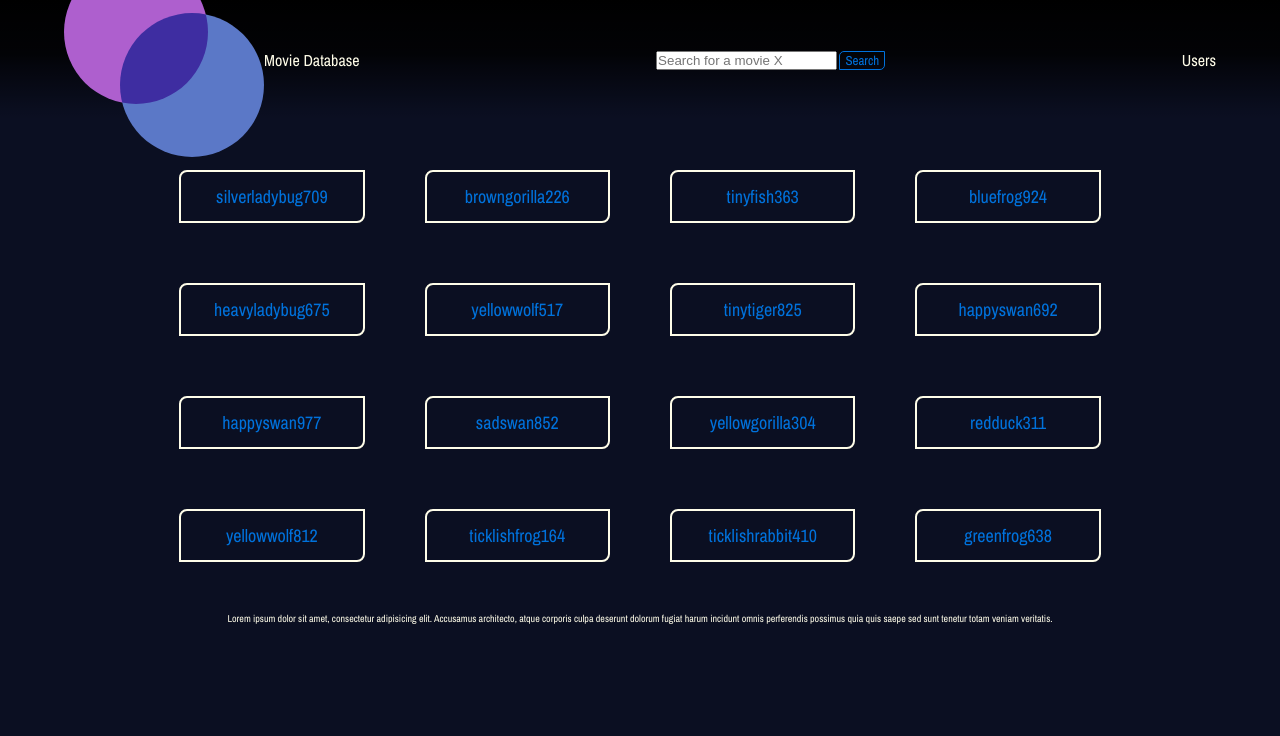
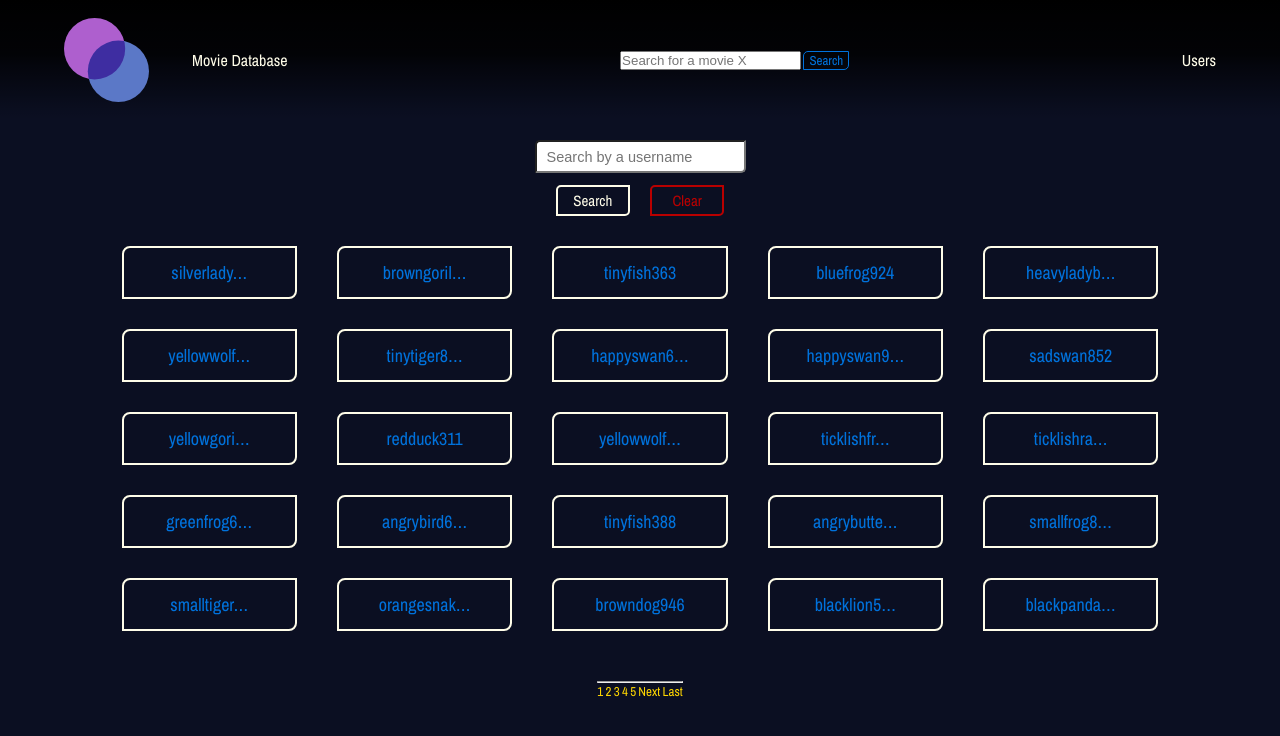
Before and after one commit to MichalG96/MovieRecommender, a Django app: page /all_users/ in a window 1280 px wide. Shown: the top 736 px of the page. Run offline with Django 3.2, Linux system fonts and the light colour scheme; data comes from the database, SQL or seed files in the repository; parts of the project's set-up code (start-up, migrations or seed data) failed here and were passed over; some libraries are stand-ins or nearby versions.

Commit message:
Fixed logo so that it doesn't overflow outside of navbar

```diff
--- a/mysite/recommender/filters.py
+++ b/mysite/recommender/filters.py
@@ -2,7 +2,9 @@ from datetime import timedelta
 
 from django import forms
 
-from django_filters import MultipleChoiceFilter, FilterSet, CharFilter, DateFilter
+from django_filters import MultipleChoiceFilter, FilterSet, CharFilter, DateFilter, CharFilter
+
+from django.contrib.auth.models import User
 
 from .models import Movie
 
@@ -12,14 +14,16 @@ decades_upper = ([1919 + 10 * i for i in range(12)])
 decades_ranges = ['To 1919'] + [f"{1920 + 10 * i}'s" for i in range(11)]
 DECADE_CHOICES = (tuple(zip(decades_upper, decades_ranges)))
 
+
 class MovieFilter(FilterSet):
-
     # adding additional class to input widget: attrs={'class': "form-control"}
-    year_released = MultipleChoiceFilter(choices=DECADE_CHOICES, widget=forms.CheckboxSelectMultiple(), method='get_movies_from_decades')
+    year_released = MultipleChoiceFilter(choices=DECADE_CHOICES, widget=forms.CheckboxSelectMultiple(),
+                                         method='get_movies_from_decades')
 
     def get_movies_from_decades(self, queryset, name, value):
         upper_decades_limits = list(map(int, value))
-        movies_from_decades = queryset.filter(year_released__range=[(upper_decades_limits[0] - 9), (upper_decades_limits[0])])
+        movies_from_decades = queryset.filter(
+            year_released__range=[(upper_decades_limits[0] - 9), (upper_decades_limits[0])])
         for limit in upper_decades_limits[1:]:
             movies_from_decades |= queryset.filter(year_released__range=[(limit - 9), (limit)])
         return movies_from_decades
@@ -31,8 +35,10 @@ class MovieFilter(FilterSet):
             'title': ['icontains']
         }
 
+
 class DateInput(forms.DateInput):
     input_type = 'date'
+
 
 class RatingFilter(FilterSet):
     movie__title = CharFilter(lookup_expr='icontains')
@@ -41,7 +47,8 @@ class RatingFilter(FilterSet):
     RATING_CHOICES = (tuple(zip(possible_ratings, possible_ratings)))
 
     value = MultipleChoiceFilter(choices=RATING_CHOICES, widget=forms.CheckboxSelectMultiple)
-    movie__year_released = MultipleChoiceFilter(choices=DECADE_CHOICES, widget=forms.CheckboxSelectMultiple, method='get_movies_from_decades')
+    movie__year_released = MultipleChoiceFilter(choices=DECADE_CHOICES, widget=forms.CheckboxSelectMultiple,
+                                                method='get_movies_from_decades')
 
     date_from = DateFilter(field_name='date_rated', lookup_expr='gte', widget=DateInput())
     date_to = DateFilter(field_name='date_rated', widget=DateInput(), method='include_end_date_day')
@@ -54,7 +61,8 @@ class RatingFilter(FilterSet):
 
     def get_movies_from_decades(self, queryset, name, value):
         upper_decades_limits = list(map(int, value))
-        movies_from_decades = queryset.filter(movie__year_released__range=[(upper_decades_limits[0] - 9), (upper_decades_limits[0])])
+        movies_from_decades = queryset.filter(
+            movie__year_released__range=[(upper_decades_limits[0] - 9), (upper_decades_limits[0])])
         for limit in upper_decades_limits[1:]:
             movies_from_decades |= queryset.filter(movie__year_released__range=[(limit - 9), (limit)])
         return movies_from_decades
@@ -65,3 +73,12 @@ class RatingFilter(FilterSet):
     #     fields = {
     #         'movie__title': ['icontains']
     #     }
+
+
+class UserFilter(FilterSet):
+    class Meta:
+        model = User
+
+        fields = {
+            'username': ['icontains']
+        }
--- a/mysite/recommender/static/recommender/buttons.css
+++ b/mysite/recommender/static/recommender/buttons.css
@@ -14,6 +14,8 @@
 }
 
 .btn-normal {
+  padding: 0 0.5rem 0 0.5rem;
+
   border: 0.1rem solid #0072dc;
   color: #0072dc;
 }
@@ -33,12 +35,13 @@
 }
 
 .btn-info {
+  padding: 0 0.5rem 0 0.5rem;
   border: 0.2rem solid #fffde9;
   color: #fffde9;
 }
 
-.btn-user{
-    border-radius: 8px 0px 8px 0px;
+.btn-user {
+  border-radius: 8px 0px 8px 0px;
   border: 0.2rem solid #fffde9;
   color: #0072dc;
   padding: 1.2rem 0.1rem;
@@ -46,8 +49,12 @@
 
 .btn-user:hover {
   color: gold;
-  /*box-shadow: 0 0 0 0.2rem gold*/
   box-shadow: 0px 0px 50px #82b2ff3b, 0px 0px 25px #5294ff80,
   0px 0px 15px #52daffa2, 0px 0px 5px #ffffff;
   background: #010f24;
 }
+
+.btn-user-search {
+  font-size: 1.5rem;
+  padding: 0.3rem 0.7rem;
+}
--- a/mysite/recommender/static/recommender/flexbox.css
+++ b/mysite/recommender/static/recommender/flexbox.css
@@ -240,7 +240,7 @@ form h1 {
   text-align: center;
 }
 
-.users-container{
+.users-container {
   display: flex;
   flex-direction: column;
   width: 100%;
@@ -248,22 +248,50 @@ form h1 {
   align-items: center;
 }
 
-.users{
-  width: 80%;
+.users {
+  width: 90%;
   flex: 1;
   display: grid;
-  grid-template-columns: repeat(4, 1fr);
-  grid-template-rows: repeat(4, 1fr);
-  gap: 6rem 6rem;
+  grid-template-columns: repeat(5, 1fr);
+  grid-template-rows: repeat(5, 1fr);
+  gap: 3rem 4rem;
 }
 
-.users a{
+.users a {
   text-decoration: none;
   text-align: center;
   font-size: 1.8rem;
 }
 
-.mockup-pagination{
+.mockup-pagination {
   margin-top: 5rem;
   flex: 0;
 }
+
+.form-control {
+  height: 3.3rem;
+  border-radius: 5px 0px 5px 0px;
+  padding: 1rem;
+  font-size: 1.45rem;
+}
+
+.search-users {
+  margin-bottom:  3rem;
+  display: flex;
+}
+
+.search-users a {
+  text-decoration: none;
+  text-align: center;
+}
+
+.search-buttons {
+  width: 80%;
+  display: grid;
+  justify-content: center;
+  margin: auto;
+  margin-top: 1.2rem;
+  grid-template-columns: repeat(2, 1fr);
+  grid-template-rows: repeat(1, 1fr);
+  gap: 2rem 2rem;
+}
--- a/mysite/recommender/static/recommender/medium_screen.css
+++ b/mysite/recommender/static/recommender/medium_screen.css
@@ -71,4 +71,11 @@
     height: 100%;
   }
 
+  .users {
+    width: 90%;
+    grid-template-columns: repeat(3, 1fr);
+    grid-template-rows: repeat(4, 1fr);
+    gap: 5rem 4rem;
+  }
+
 }
--- a/mysite/recommender/static/recommender/navbar.css
+++ b/mysite/recommender/static/recommender/navbar.css
@@ -13,11 +13,24 @@ nav {
   top: 0;
   align-items: center;
   justify-content: space-between;
-  margin: 0 0 5rem 0;
+  margin: 0 0 2rem 0;
 }
 
-nav a img{
-  overflow: hidden;
+nav > a {
+  height: 100%;
+  flex: 1;
+  display: flex;
+  justify-content: flex-start;
+  align-items: center;
+}
+
+nav ul {
+  flex: 8;
+}
+
+nav a img {
+  max-width: 80%;
+  max-height: 70%;
 }
 
 .nav-links ul {
@@ -38,7 +51,8 @@ nav a img{
   text-decoration: none;
   font-size: 1.6rem;
 }
-.nav-links li a:hover{
+
+.nav-links li a:hover {
   text-shadow: 0px 0px 80px rgba(130, 178, 255, 0.43), 0px 0px 25px rgba(82, 148, 255, 0.7),
   0px 0px 25px #52daffa2, 0px 0px 8px #ffffff;
 }
@@ -70,9 +84,8 @@ nav a img{
 }
 
 
-
-.material-icons{
-  display:inline;
+.material-icons {
+  display: inline;
   /*background: red;*/
 }
 
--- a/mysite/recommender/static/recommender/small_screen.css
+++ b/mysite/recommender/static/recommender/small_screen.css
@@ -50,4 +50,10 @@
   th {
     font-size: 1.2rem;
   }
+
+  .users {
+    width: 85%;
+    grid-template-columns: repeat(2, 1fr);
+    gap: 3rem 3rem;
+  }
 }
--- a/mysite/recommender/templates/recommender/base.html
+++ b/mysite/recommender/templates/recommender/base.html
@@ -37,7 +37,10 @@
 
 <body>
 <nav>
-  <a href="{% url 'homepage' %}"><img class="logo" src="{% static 'recommender/img/circles.svg' %}" alt=""/></a>
+  <a href="{% url 'homepage' %}">
+{#    Siabadaba#}
+    <img class="logo" src="{% static 'recommender/img/circles.svg' %}" alt=""/>
+  </a>
   <ul class="nav-links">
     <li><a href="{% url 'all_movies' %}">Movie Database</a></li>
     <li>
--- a/mysite/recommender/templates/recommender/user_list.html
+++ b/mysite/recommender/templates/recommender/user_list.html
@@ -1,21 +1,31 @@
 {% extends 'recommender/base.html' %}
 {% load crispy_forms_tags %}
+{% load widget_tweaks %}
+
 {% block title %}
   Users list
 {% endblock title %}
 
 {% block content %}
+  <div class="users-container">
+    <div class="search-users">
+      <form action="" method="get">
+        {% render_field filter.form.username__icontains placeholder="Search by a username" class="form-control" %}
+        <div class="search-buttons">
+        <button type="submit" class="btn btn-info btn-user-search">Search</button>
+        <a href="{% url 'all_users' %}" class="btn btn-danger btn-user-search">Clear</a>
+          </div>
+      </form>
+    </div>
 
-  <div class="users-container">
     <div class="users">
       {% for user in users %}
-        <a href="{% url 'profile' user.username %}" class="btn btn-user">{{ user.username }}</a>
+        <a href="{% url 'profile' user.username %}" class="btn btn-user">{{ user.username |truncatechars:11}}</a>
       {% endfor %}
     </div>
     <div class="mockup-pagination">
-      Lorem ipsum dolor sit amet, consectetur adipisicing elit. Accusamus architecto, atque corporis culpa deserunt dolorum fugiat harum incidunt omnis perferendis possimus quia quis saepe sed sunt tenetur totam veniam veritatis.
-{#      TODO: handle paginations #}
-{#      {% include 'recommender/pagination.html' %}#}
+      {#      TODO: handle pagination so that it works correctly when searching by username #}
+            {% include 'recommender/pagination.html' %}
     </div>
   </div>
 {% endblock content %}
--- a/mysite/recommender/views.py
+++ b/mysite/recommender/views.py
@@ -5,14 +5,13 @@ from django.urls import reverse
 from django.views.generic import ListView, DetailView
 from django.views.generic.edit import CreateView, UpdateView, DeleteView
 from django.views import View
-from django import forms
 from .models import Movie, Rating, Actor, Genre
 from django.contrib.auth.mixins import LoginRequiredMixin, UserPassesTestMixin
 from django.core.exceptions import ObjectDoesNotExist
 from .forms import UserRegisterForm, UserRatingForm, MovieSortGroupForm, MovieRatingSortGroupForm
 from django.db.models import Avg, Count, Max, Min, Prefetch
 
-from .filters import MovieFilter, RatingFilter
+from .filters import MovieFilter, RatingFilter, UserFilter
 from .tables import RatingsTable, MoviesTable
 from .recommendation_algorithms import ContentBased
 
@@ -81,10 +80,12 @@ class FilteredMovieListView(SingleTableMixin, FilterView):
 # ({% if user.is_authenticated %} in template)
 
 
-class UserListView(ListView):
+
+class UserListView(FilterView):
     model = User
     context_object_name = 'users'
-    paginate_by = 16
+    paginate_by = 25
+    filterset_class = UserFilter
     template_name = 'recommender/user_list.html'
 
 
```
